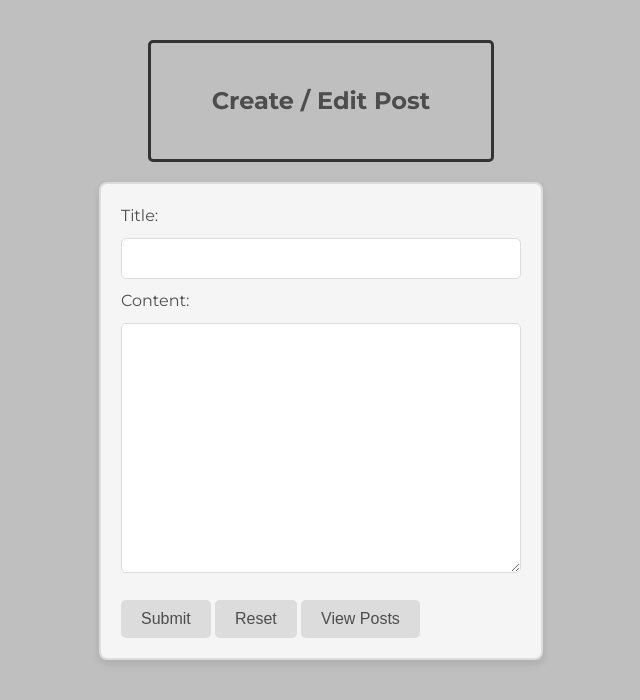
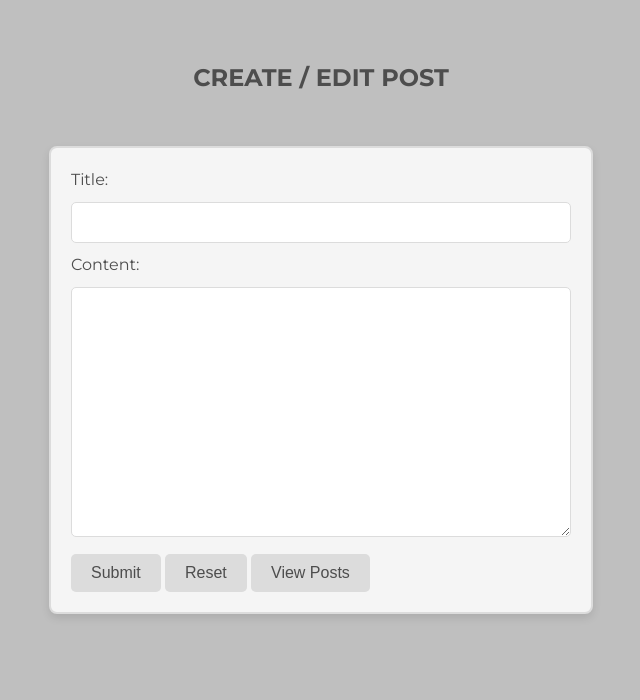
Before and after one commit to kn-mn/dynamic-blog-website, a plain HTML site: page new-post.html in a window 1280 px wide. Shown: the whole page, without its empty margins (319-959 px from the left). Drawn offline with Linux system fonts and the light colour scheme.

Commit message:
minor styling updates

```diff
--- a/src/script.js
+++ b/src/script.js
@@ -25,7 +25,7 @@ document.addEventListener('DOMContentLoaded', function() {
       let li = document.createElement('li');
       li.innerHTML =
                     '<a href="post.html?id=' + i + '">' +
-                    '<h1>' + post.title + '</h1>' +
+                    '<h3>' + post.title + '</h3>' +
                     '<p>' + post.content.substring(0, 50) + '...</p>' +
                     '</a>';
       postsListEl.appendChild(li);
--- a/styles/style.css
+++ b/styles/style.css
@@ -24,9 +24,10 @@ body {
     background-color: var(--background-color);
 }
 
-h1, h2, h3, h4, h5, h6 {
+h1, h2 {
     font-family: var(--font-family);
     color: var(--text-color);
+    text-transform: uppercase;
 }
 
 h1 {
@@ -36,10 +37,10 @@ h1 {
 }
 
 .header {
-    width: 300px;
-    padding: 20px;
-    margin: 20px auto;
-    border: 3px solid var(--dark-color);
+    width: 500px;
+    padding: 10px;
+    margin: 10px auto;
+    /* border: 3px solid var(--dark-color); */
     border-radius: 5px;
     text-align: center;
     font-size: medium;
@@ -48,6 +49,7 @@ h1 {
 
 /* Homepage (index.html) */
 .create-post {
+    width: 800px;
     text-align: center;
     margin: 20px auto;
 }
@@ -62,6 +64,11 @@ h1 {
     transition: background-color 0.3s ease;
     width: 150px;
     text-align: center;
+}
+
+posts-list {
+    width: 600px;
+    padding: 20px;
 }
 
 .posts-list ul {
@@ -99,7 +106,7 @@ h1 {
     align-items: center;
     margin: 20px auto;
     padding: 20px;
-    width: 400px;
+    width: 500px;
     background-color: var(--primary-color);
     border: 2px solid var(--secondary-color);
     border-radius: 8px;
@@ -132,7 +139,7 @@ h1 {
     align-items: center;
     margin: 20px auto;
     padding: 20px;
-    width: 400px;
+    width: 500px;
     background-color: var(--primary-color);
     border: 2px solid var(--secondary-color);
     border-radius: 8px;
@@ -162,7 +169,6 @@ h1 {
 /* Button styling */
 .button {
     padding: 10px 20px;
-    margin-top: 10px;
     background-color: var(--secondary-color);
     color: var(--text-color);
     border: none;
```
Also changed, not shown: post.html (+2 -1 lines), 1 other file.
